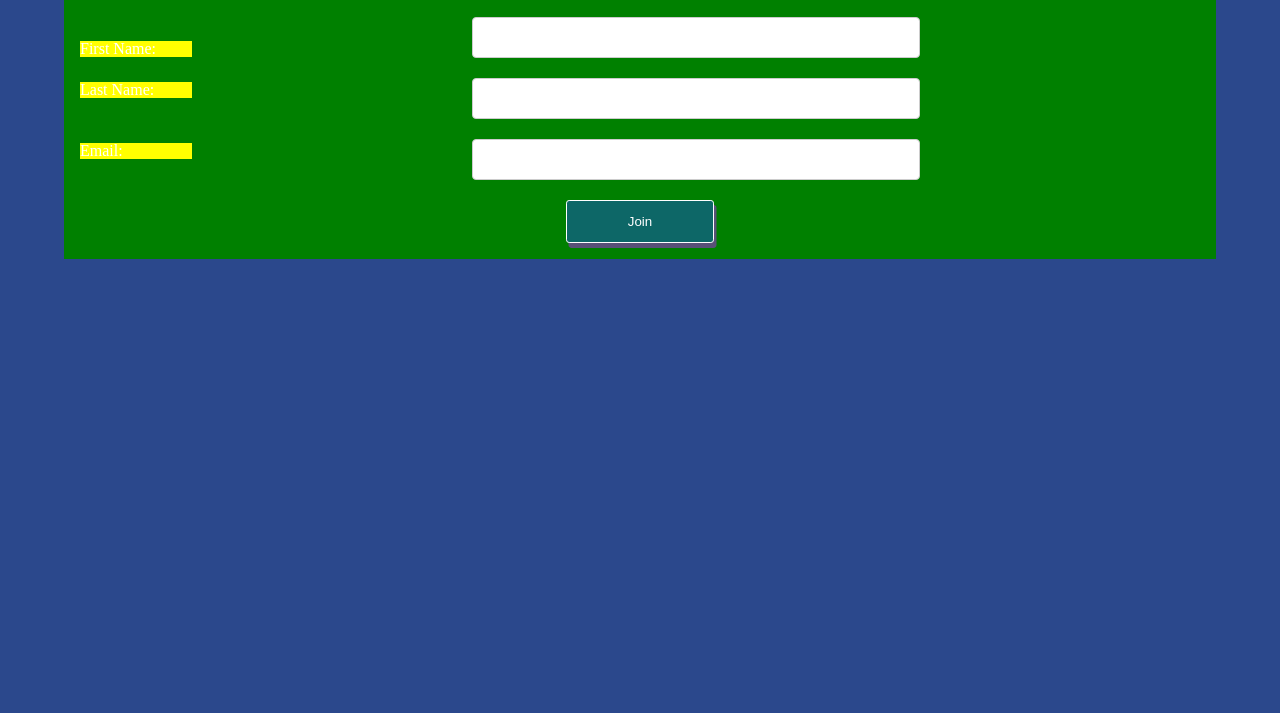
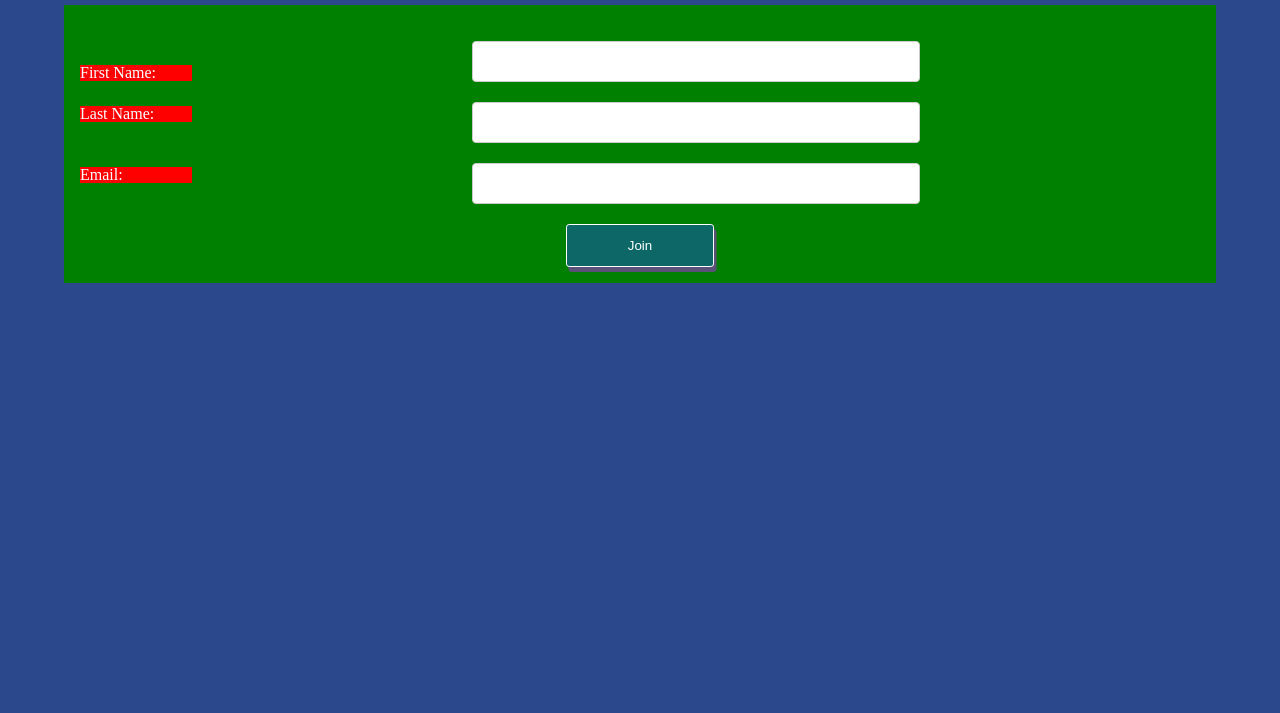
Before and after one commit to ITMD362-Online/Project-1, a plain HTML site: page index.html in a window 1280 px wide. Shown: the part 87-800 px from the top of the page. Drawn offline with Linux system fonts and the light colour scheme.

Commit message:
Update style.css

```diff
--- a/css/style.css
+++ b/css/style.css
@@ -27,6 +27,7 @@ h1 {
   display:block;
   box-sizing:border-box;
   padding:1em;
+  margin-top:1.5em;
 }
 
 label {
@@ -34,7 +35,7 @@ label {
   box-sizing:border-box;
   margin:auto;
   width: 100%;
-  background-color: yellow;
+  background-color: red;
   margin-top:1.5em;
 }
 
```
